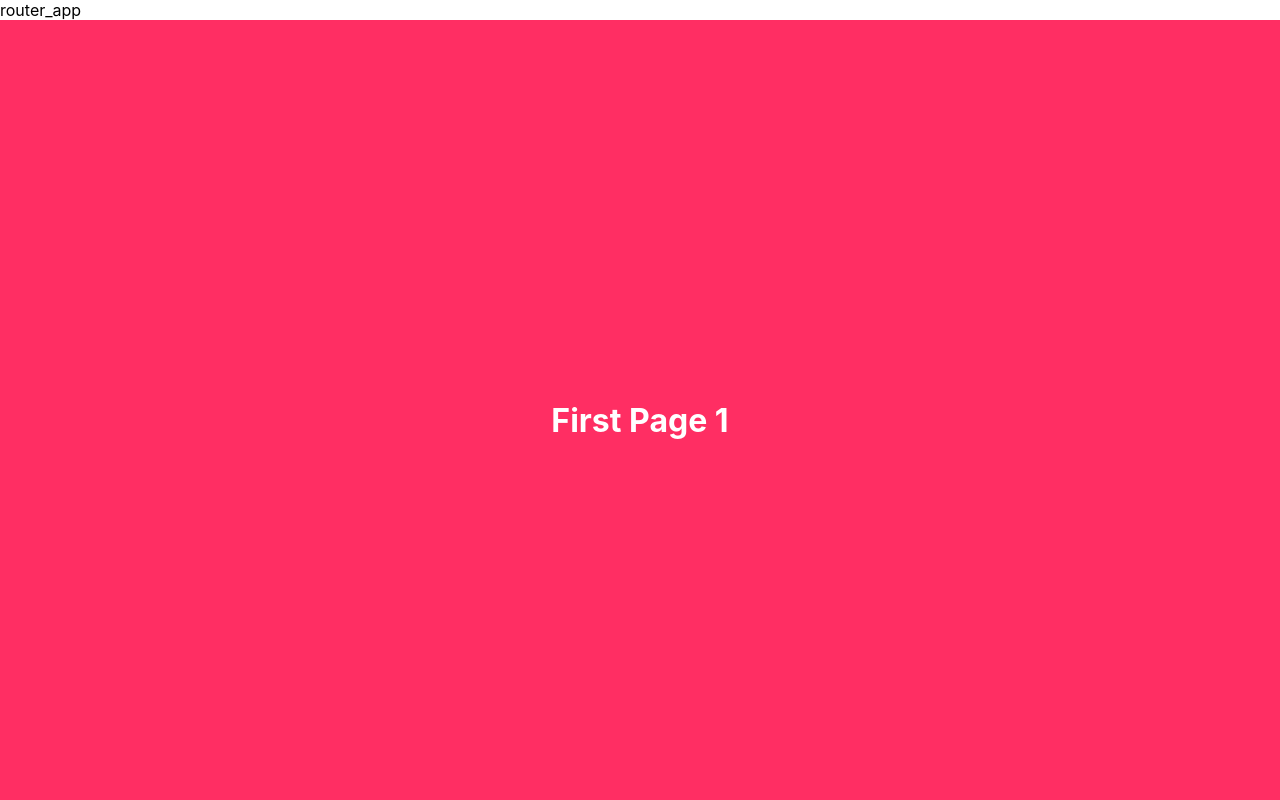
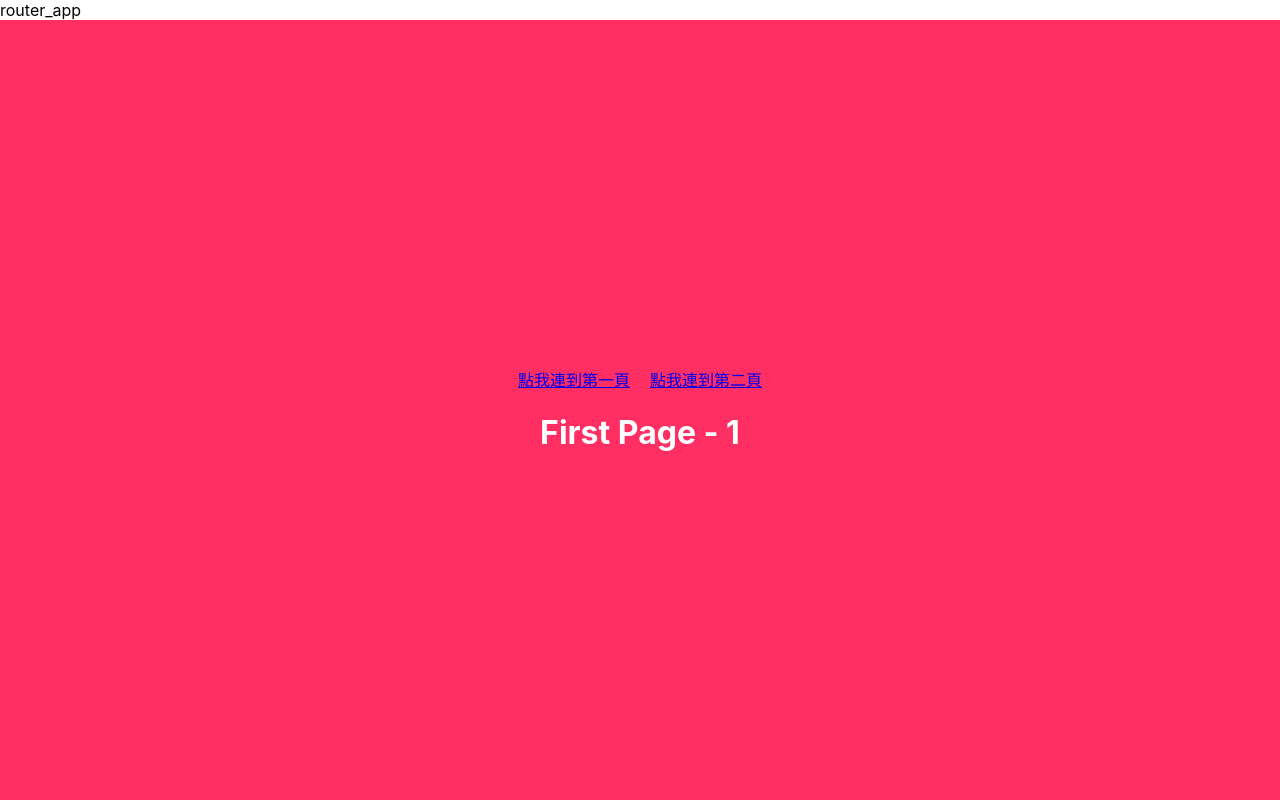
Before and after one commit to saketora95/React-Practice, a React (Create React App) app: page /1 in a window 1280 px wide. Shown: the top 800 px of the page. Built offline with nearby package versions, Linux system fonts and the light colour scheme.

Commit message:
2023-04-24 22:50 結束。

```diff
--- a/src/App.js
+++ b/src/App.js
@@ -214,7 +214,7 @@ function RouterApp() {
     return(
         <BrowserRouter>
             <Routes>
-                <Route exact path='/:id' element={ <FirstPage /> }/>
+                <Route exact path='/:id?' element={ <FirstPage /> }/>
                 <Route exact path='/second/:id?' element={ <SecondPage /> }/>
             </Routes>
         </BrowserRouter>
--- a/src/FirstPage.js
+++ b/src/FirstPage.js
@@ -1,21 +1,16 @@
 import { Link, useParams } from 'react-router-dom';
+import './Layout.css';
 
 function FirstPage(props) {
     const { id } = useParams();
 
-    const StyleSheet = {
-        width: '100vw',
-        height: '100vh',
-        backgroundColor: '#FF2E63',
-        display: 'flex',
-        alignItems: 'center',
-        justifyContent: 'center',
-        flexDirection: 'column'
-    }
-
     return(
-        <div style={ StyleSheet }>
-            <h1 style={{ color:'white' }}>First Page { id }</h1>
+        <div className='Layout'>
+            <nav>
+                <Link to='/'>點我連到第一頁</Link>
+                <Link to='/second' style={{ marginLeft: '20px' }}>點我連到第二頁</Link>
+            </nav>
+            <h1 style={{ color:'white' }}>First Page - { id }</h1>
         </div>
     )
 }
--- /dev/null
+++ b/src/Layout.css
@@ -0,0 +1,9 @@
+.Layout {
+    width: 100vw;
+    height: 100vh;
+    background-color: #FF2E63;
+    display: flex;
+    align-items: center;
+    justify-content: center;
+    flex-direction: column;
+}
--- a/src/SecondPage.js
+++ b/src/SecondPage.js
@@ -1,4 +1,8 @@
+import { Link, useParams } from 'react-router-dom';
+
 function SecondPage() {
+    const { id } = useParams();
+
     const StyleSheet = {
         width: '100vw',
         height: '100vh',
@@ -11,7 +15,11 @@ function SecondPage() {
 
     return(
         <div style={ StyleSheet }>
-            <h1 style={{ color:'white' }}>Second Page</h1>
+            <nav>
+                <Link to="/">點我連到第一頁</Link>
+                <Link to="/second" style={{ marginLeft: '20px' }}>點我連到第二頁</Link>
+            </nav>
+            <h1 style={{ color:'white' }}>Second Page - { id }</h1>
         </div>
     )
 }
```
Also changed, not shown: 1 other file (tests, documents, lock files or other folders).
